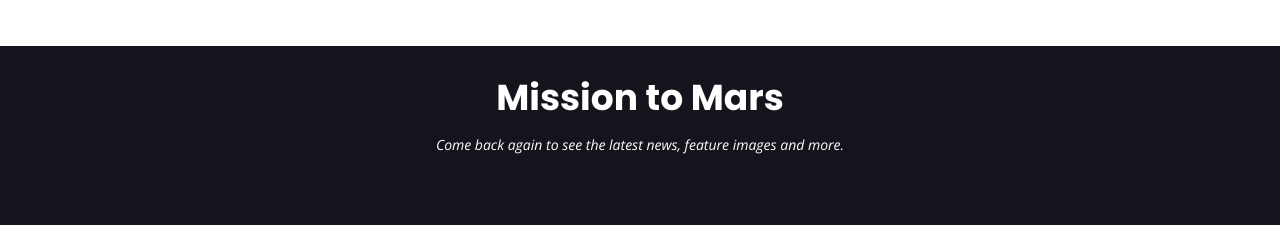
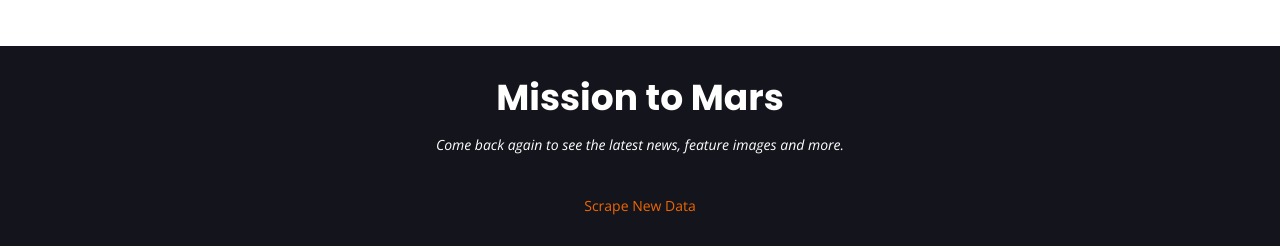
Before and after one commit to melissamonroe/web-scraping-challenge, a Flask app: template templates/index.html in a window 1280 px wide. Shown: the part 1353-1599 px from the top of the page. Before the commit the page ends 1578 px from the top, so only its background shows below. Run offline with Flask 2, Linux system fonts and the light colour scheme; the template is opened without the code that fills it, so the values that code supplies are empty; some libraries are stand-ins or nearby versions.

Commit message:
update readme.md, updates, app updates, index.html updates

```diff
--- a/templates/index.html
+++ b/templates/index.html
@@ -183,13 +183,7 @@
             </p>
           </div>
           {% endfor %}
-
-
         </div>
-
-
-
-
         </div>
 
       </div>
@@ -213,8 +207,11 @@
           <a href="#" class="google-plus"><i class="bx bxl-skype"></i></a>
           <a href="#" class="linkedin"><i class="bx bxl-linkedin"></i></a>
         </div>
+        <div class="btn-wrap">
+          <a href="/scrape" class="btn-buy">Scrape New Data</a>
+        </div>
+      </div>
 
-    </div>
   </footer><!-- End Footer -->
 
   <a href="#" class="back-to-top"><i class="ri-arrow-up-line"></i></a>
```
Also changed, not shown: README.md, images/final_app_1.png (added), images/final_app_2.png (added), images/final_app_3.png (added), images/final_app_part1.png (deleted), images/final_app_part2.png (deleted), images/mars-red.jpg (added), images/mission_to_mars.png (deleted). Lines whose indentation alone changed are shown as unchanged.
